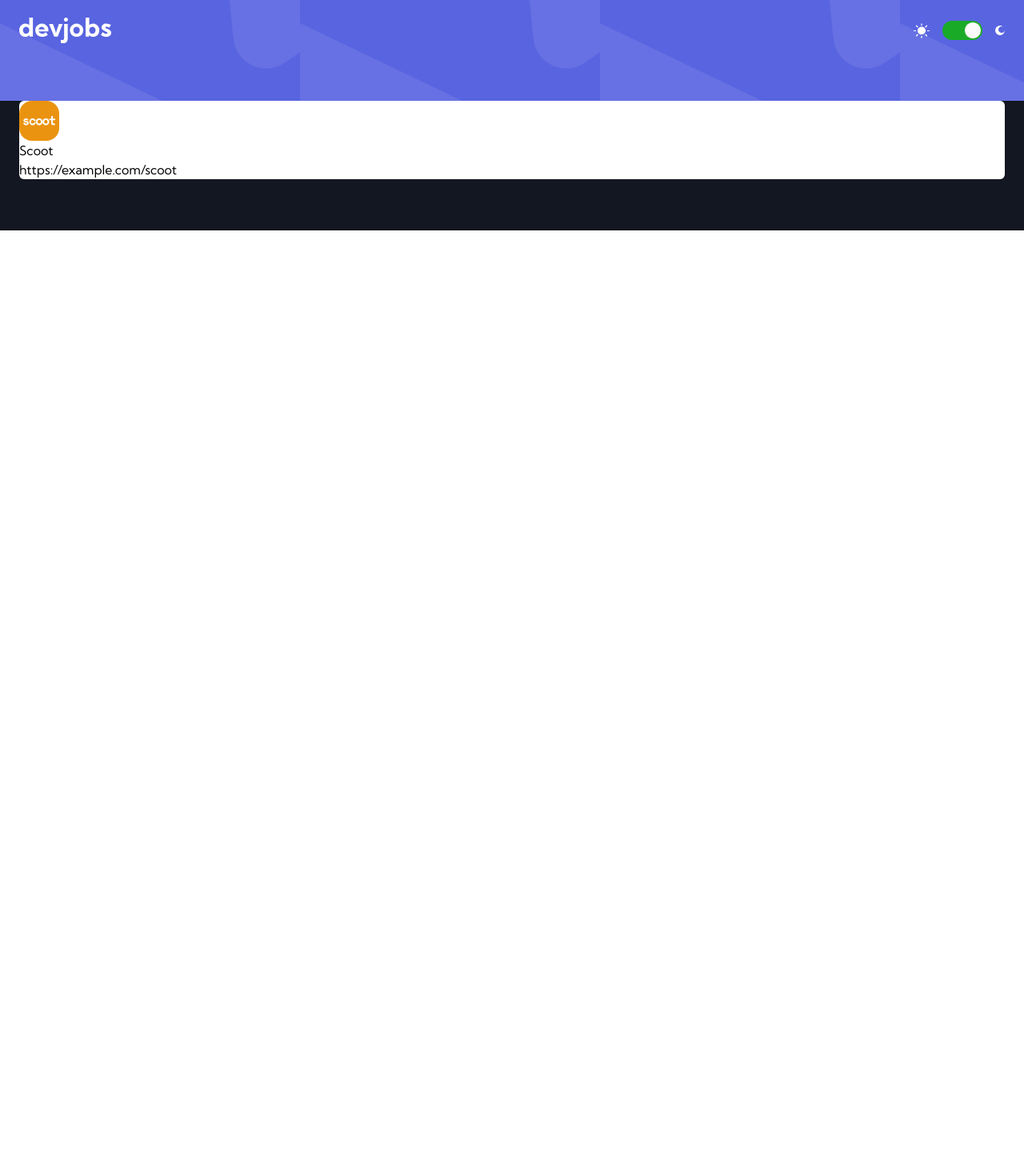
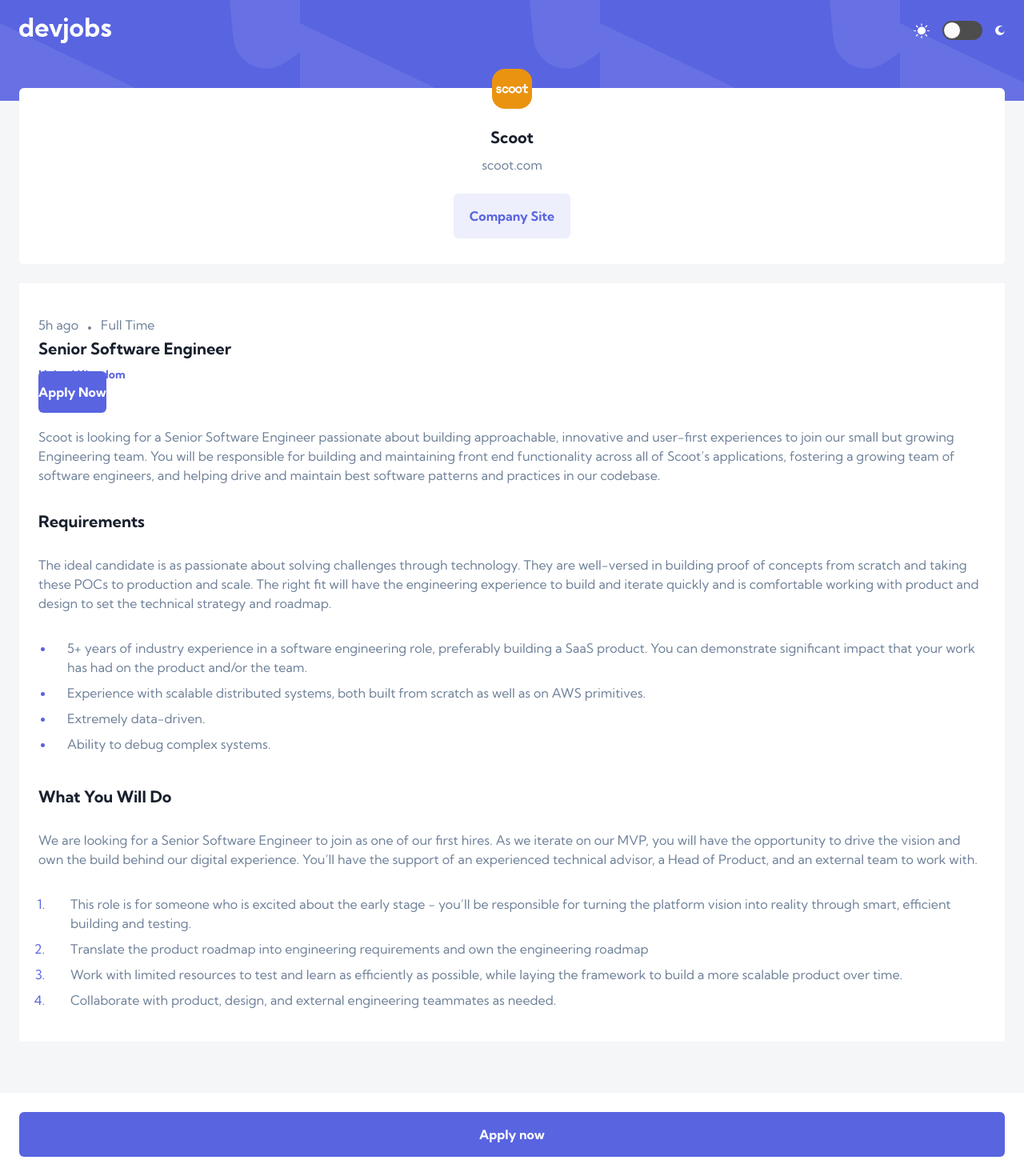
Before and after one commit to VeljkoKnezevic/devjobs, a React (Vite) app: page /1 in a window 1280 px wide. Shown: the part 10-1480 px from the top of the page at 80% size. Before the commit the page ends 800 px from the top, so only its background shows below. Built offline with nearby package versions, Linux system fonts and the light colour scheme.

Commit message:
detail page content done

```diff
--- a/src/App.tsx
+++ b/src/App.tsx
@@ -6,7 +6,7 @@
 import Detail from "./components/Detail";
 
 const App = () => {
-  const [dark, setDark] = useState(true);
+  const [dark, setDark] = useState(false);
   const [data, setData] = useState<Data | undefined>();
 
   const getData = async () => {
--- a/src/components/Detail.tsx
+++ b/src/components/Detail.tsx
@@ -20,30 +20,116 @@
 
   return (
     // eslint-disable-next-line react/jsx-no-useless-fragment
-    <div className="h-full w-full bg-light-gray pb-16 font-kumbh dark:bg-midnight">
+    <>
       {data &&
         data
           .filter((job) => job.id.toString() === id)
           .map((job) => {
             return (
-              <div key={job.id}>
+              <div
+                key={job.id}
+                className="h-full w-full bg-light-gray font-kumbh dark:bg-midnight"
+              >
                 <Header dark={dark} setDark={setDark} />
-                <section className="mx-6 rounded-md bg-white">
+                <section className="relative mx-6 -mt-4 flex flex-col items-center rounded-md bg-white pb-8 pt-12 dark:bg-very-dark-blue">
                   <div
                     style={{
                       background: job.logoBackground,
                     }}
-                    className="flex h-[50px] w-[50px] items-center justify-center rounded-2xl"
+                    className="absolute -top-6 flex h-[50px] w-[50px] items-center justify-center rounded-2xl"
                   >
                     <img src={job.logo} alt={job.company} />
                   </div>
-                  <h2>{job.company}</h2>
-                  <a href={job.website}>{job.website}</a>
+                  <h2 className="text-xl font-bold text-very-dark-blue">
+                    {job.company}
+                  </h2>
+                  <a
+                    className="mt-2 text-base font-normal text-dark-gray"
+                    href={job.website}
+                  >
+                    {`${job.website.replace("https://example.com/", "")}.com`}
+                  </a>
+                  <a
+                    className="font-base mt-6 rounded-md bg-violet bg-opacity-10 px-5 py-4 font-bold text-violet"
+                    href={job.website}
+                  >
+                    Company Site
+                  </a>
                 </section>
+                <section className="mx-6 mt-6 bg-white px-6 py-10">
+                  <div className="flex items-end gap-3">
+                    <p className="text-base font-normal text-dark-gray">
+                      {job.postedAt}
+                    </p>
+                    <div className="mb-[6px] h-1 w-1 rounded-full bg-dark-gray"></div>
+                    <p className="text-base font-normal text-dark-gray">
+                      {job.contract}
+                    </p>
+                  </div>
+                  <h2 className="mt-1 text-xl font-bold text-very-dark-blue dark:text-white">
+                    {job.position}
+                  </h2>
+
+                  <p className="mt-2 text-sm font-bold text-violet">
+                    {job.location}
+                  </p>
+                  <a
+                    href={job.apply}
+                    className="mt-[50px] w-full rounded-md bg-violet py-4 text-center text-base  font-bold text-white"
+                    type="button"
+                  >
+                    Apply Now
+                  </a>
+                  <p className="mt-8 text-base font-normal text-dark-gray">
+                    {job.description}
+                  </p>
+                  <h3 className="mt-8 text-xl font-bold text-very-dark-blue">
+                    Requirements
+                  </h3>
+                  <p className="mt-7 text-base font-normal text-dark-gray">
+                    {job.requirements.content}
+                  </p>
+                  <ul className="mt-8 flex list-disc flex-col gap-2 pl-5">
+                    {job.requirements.items.map((item) => {
+                      return (
+                        <li className="pl-4 text-violet" key={item}>
+                          <div className="text-normal text-base text-dark-gray">
+                            {item}
+                          </div>
+                        </li>
+                      );
+                    })}
+                  </ul>
+                  <h3 className="mt-10 text-xl font-bold text-very-dark-blue">
+                    What You Will Do
+                  </h3>
+                  <p className="mt-7 text-base font-normal text-dark-gray">
+                    {job.role.content}
+                  </p>
+                  <ol className="mt-8 flex list-decimal flex-col gap-2 pl-3 ">
+                    {job.role.items.map((item) => {
+                      return (
+                        <li className="pl-7 text-violet" key={item}>
+                          <div className="text-base font-normal text-dark-gray">
+                            {item}
+                          </div>
+                        </li>
+                      );
+                    })}
+                  </ol>
+                </section>
+                <div className="mt-16 flex items-center justify-center bg-white p-6">
+                  <a
+                    className="w-full rounded-md bg-violet py-4 text-center text-base font-bold text-white"
+                    href={job.apply}
+                  >
+                    Apply now
+                  </a>
+                </div>
               </div>
             );
           })}
-    </div>
+    </>
   );
 };
 
```
